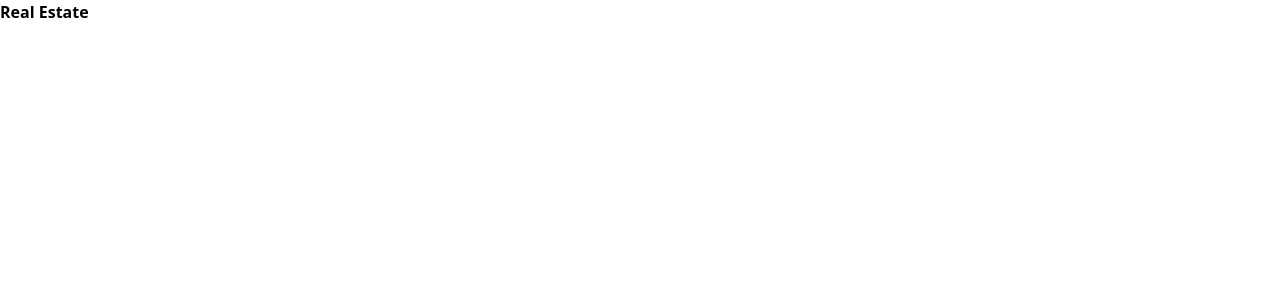
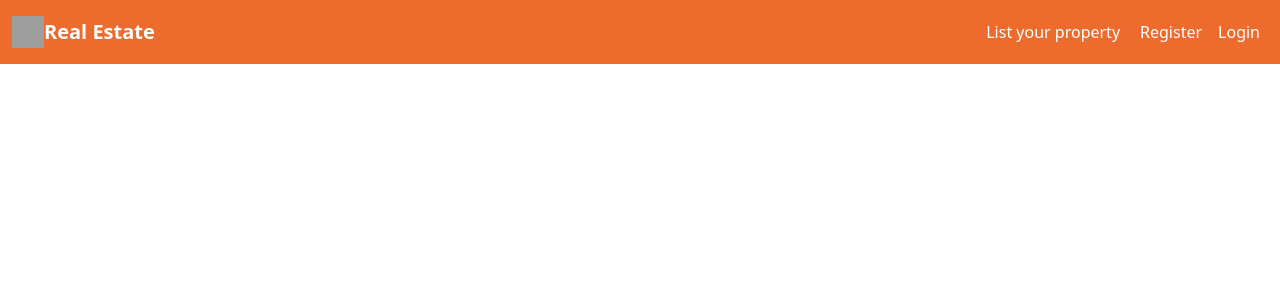
Before and after one commit to mucahit-sahin/real-estate-app, a React (Create React App) app: page / in a window 1280 px wide. Shown: the top 300 px of the page. Built offline with nearby package versions, Linux system fonts and the light colour scheme; grey boxes are pictures that could not be loaded.

Commit message:
Created Navbar

```diff
--- a/src/App.tsx
+++ b/src/App.tsx
@@ -1,9 +1,10 @@
 import React from "react";
+import { Navbar } from "./components/Navbar";
 
 function App() {
   return (
     <div className="container mx-auto">
-      <h1 className="font-bold">Real Estate</h1>
+      <Navbar />
     </div>
   );
 }
--- /dev/null
+++ b/src/components/Navbar.tsx
@@ -0,0 +1,46 @@
+import React from "react";
+import { Link } from "react-router-dom";
+
+export const Navbar = () => {
+  return (
+    <div className="container bg-tango flex flex-row">
+      {/* Logo */}
+      <div className="flex items-center justify-between flex-wrap p-3">
+        <span className="text-white text-xl font-bold flex-row">
+          <Link
+            to="/"
+            className="text-white text-xl font-bold flex flex-row items-center"
+          >
+            <img
+              src="https://cdn-icons-png.flaticon.com/512/602/602175.png"
+              className="h-8 w-8"
+              alt="home"
+            />
+            Real Estate
+          </Link>
+        </span>
+      </div>
+      {/* Navbar Menu */}
+      <div className="flex items-center justify-between flex-wrap p-3 ml-auto mr-0">
+        <ul className="flex flex-row list-reset text-base">
+          <li className="flex items-center px-2 py-2">
+            <Link to="/" className="text-white">
+              List your property
+            </Link>
+          </li>
+          <div className="bg-white block w-1 h-full"></div>
+          <li className="flex items-center px-2 py-2">
+            <Link to="/register" className="text-white ">
+              Register
+            </Link>
+          </li>
+          <li className="flex items-center px-2 py-2">
+            <Link to="/login" className="text-white">
+              Login
+            </Link>
+          </li>
+        </ul>
+      </div>
+    </div>
+  );
+};
--- a/src/index.tsx
+++ b/src/index.tsx
@@ -2,10 +2,11 @@ import React from "react";
 import ReactDOM from "react-dom";
 import "./index.css";
 import App from "./App";
+import { BrowserRouter as Router } from "react-router-dom";
 
 ReactDOM.render(
-  <React.StrictMode>
+  <Router>
     <App />
-  </React.StrictMode>,
+  </Router>,
   document.getElementById("root")
 );
```
